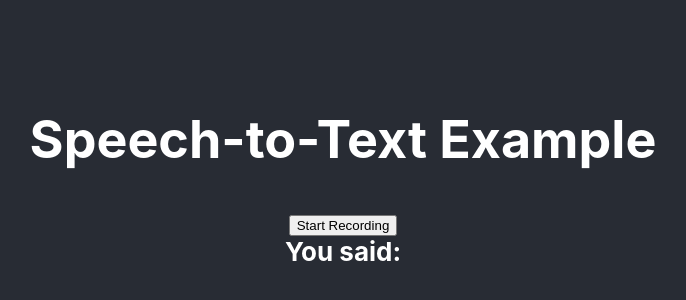
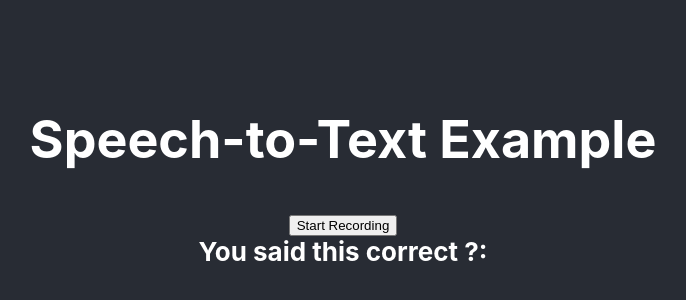
Before and after one commit to surajpatra25/automatesyncbot, a React (Create React App) app in the folder automatesyncbots/: page / in a window 1280 px wide. Shown: the part 230-530 px from the top of the page, without its empty margins (297-983 px from the left). Built offline with nearby package versions, Linux system fonts and the light colour scheme.

Commit message:
changes 5
changes 5

```diff
--- a/automatesyncbots/src/SpeechToText.js
+++ b/automatesyncbots/src/SpeechToText.js
@@ -38,7 +38,7 @@ const SpeechToText = () => {
                 {isRecording ? 'Stop Recording' : 'Start Recording'}
             </button>
             <div>
-                <strong>You said:</strong> {transcript}
+                <strong>You said this correct ?:</strong> {transcript}
             </div>
         </div>
     );
```
